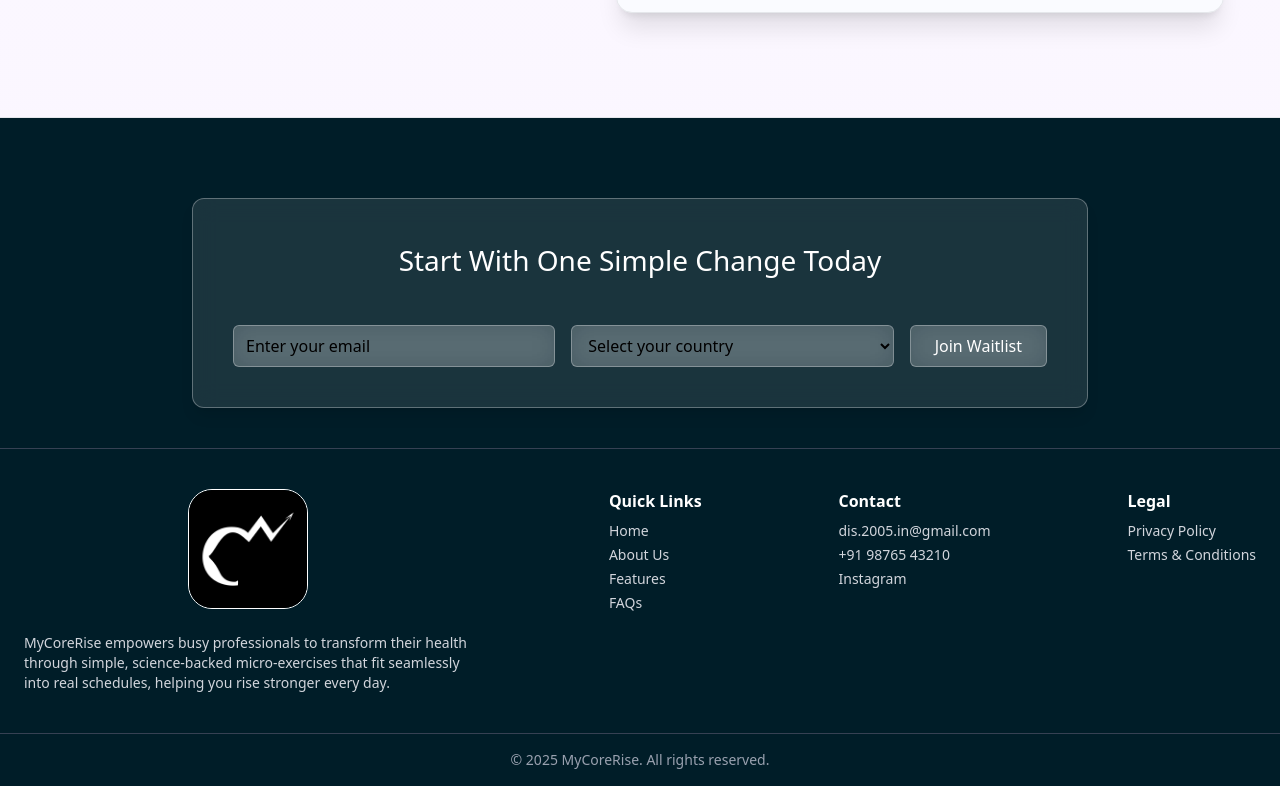
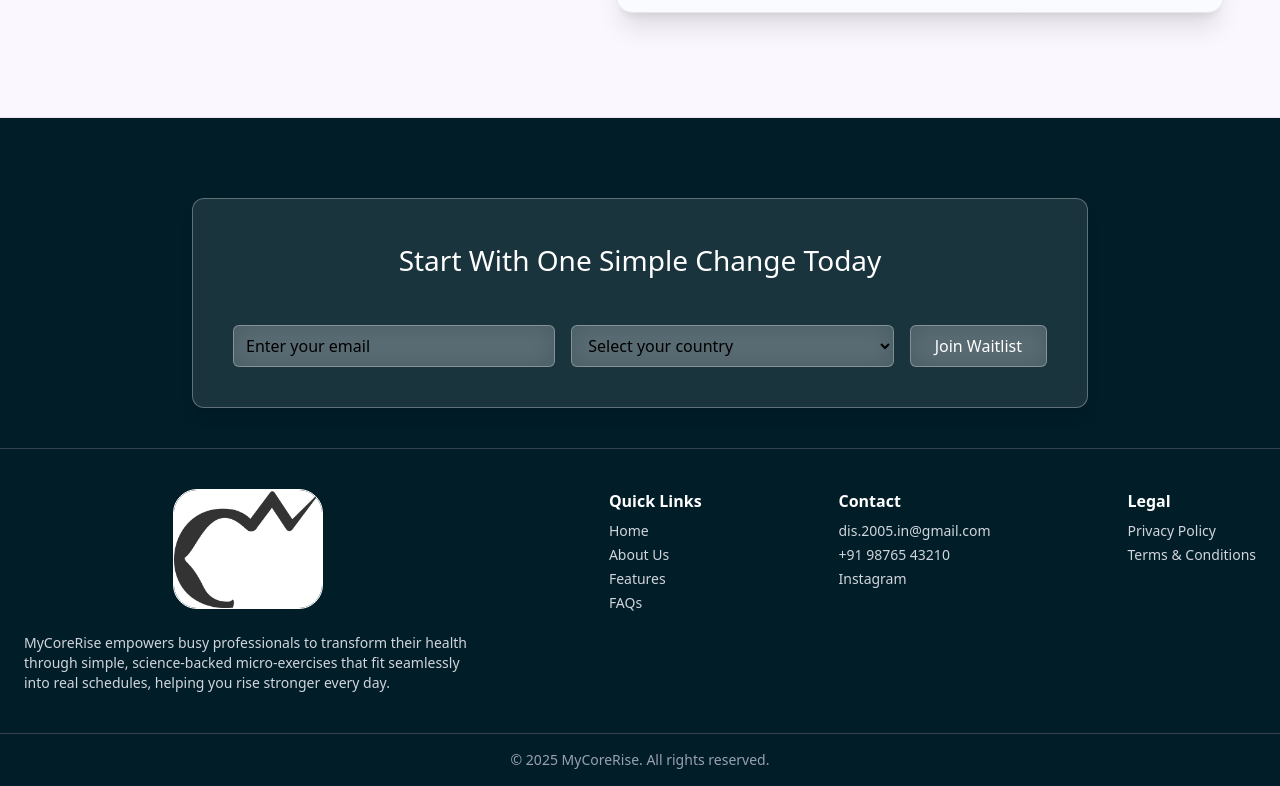
Before and after one commit to Dishon11/mycorerise-website, a React (Vite) app: page / in a window 1280 px wide. Shown: the part 7789-8575 px from the top of the page. Built offline with nearby package versions, Linux system fonts and the light colour scheme.

Commit message:
new logofooter

```diff
--- a/src/components/Footer.jsx
+++ b/src/components/Footer.jsx
@@ -253,7 +253,7 @@
         <div className="flex flex-col items-center lg:items-start gap-6 text-center lg:text-left">
           <p className="flex justify-center w-full">
             <img
-              src="/images/mck_final.png"
+              src="/images/mck14.png"
               alt="MyCoreRise Logo"
               className="h-30 w-auto border border-white rounded-3xl"
             />
```
